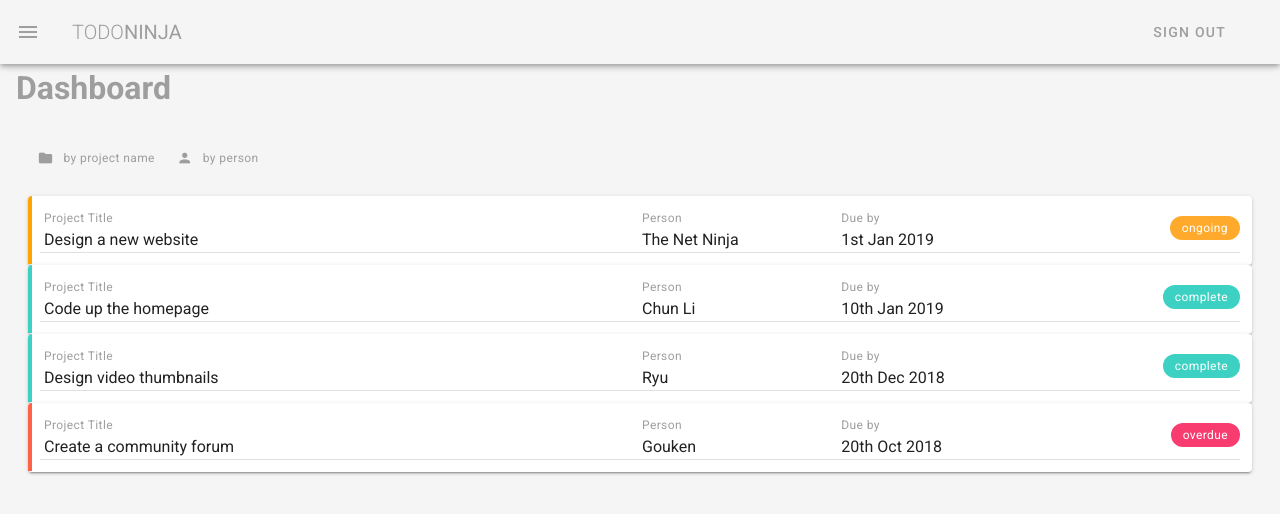
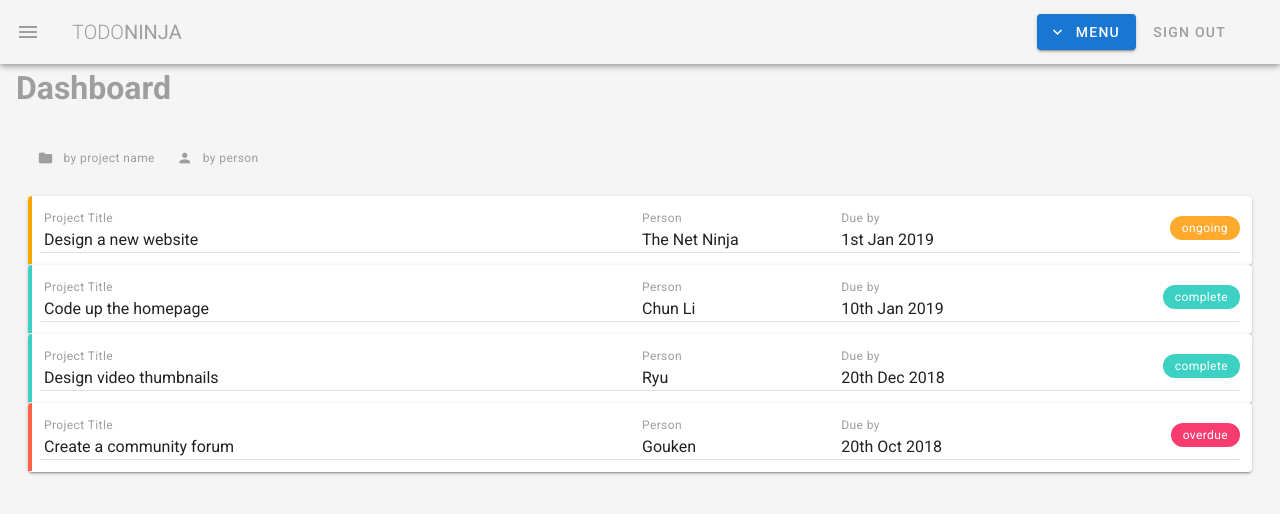
Before and after one commit to santosh/todo-ninja, a Vue app: page / in a window 1280 px wide. Shown: the top 514 px of the page. Built offline with nearby package versions, Linux system fonts and the light colour scheme.

Commit message:
Adds Dropdown Menu in the Navbar

```diff
--- a/src/components/Navbar.vue
+++ b/src/components/Navbar.vue
@@ -7,7 +7,34 @@
         <span class="font-weight-light">Todo</span>
         <span>Ninja</span>
       </v-toolbar-title>
+
       <v-spacer></v-spacer>
+
+      <div class="text-center">
+        <v-menu text offset-y>
+          <template v-slot:activator="{ on, attrs }">
+            <v-btn
+              color="primary"
+              dark
+              v-bind="attrs"
+              v-on="on"
+            >
+              <v-icon left>expand_more</v-icon>
+              <span>Menu</span>
+            </v-btn>
+          </template>
+          <v-list>
+            <v-list-item
+              v-for="(link, index) in links"
+              :key="index"
+              router :to="link.route"
+            >
+              <v-list-item-title>{{ link.text }}</v-list-item-title>
+            </v-list-item>
+          </v-list>
+        </v-menu>
+      </div>
+
       <v-btn text color="grey">
         <span>Sign Out</span>
         <v-icon right>exit-to-app</v-icon>
```
